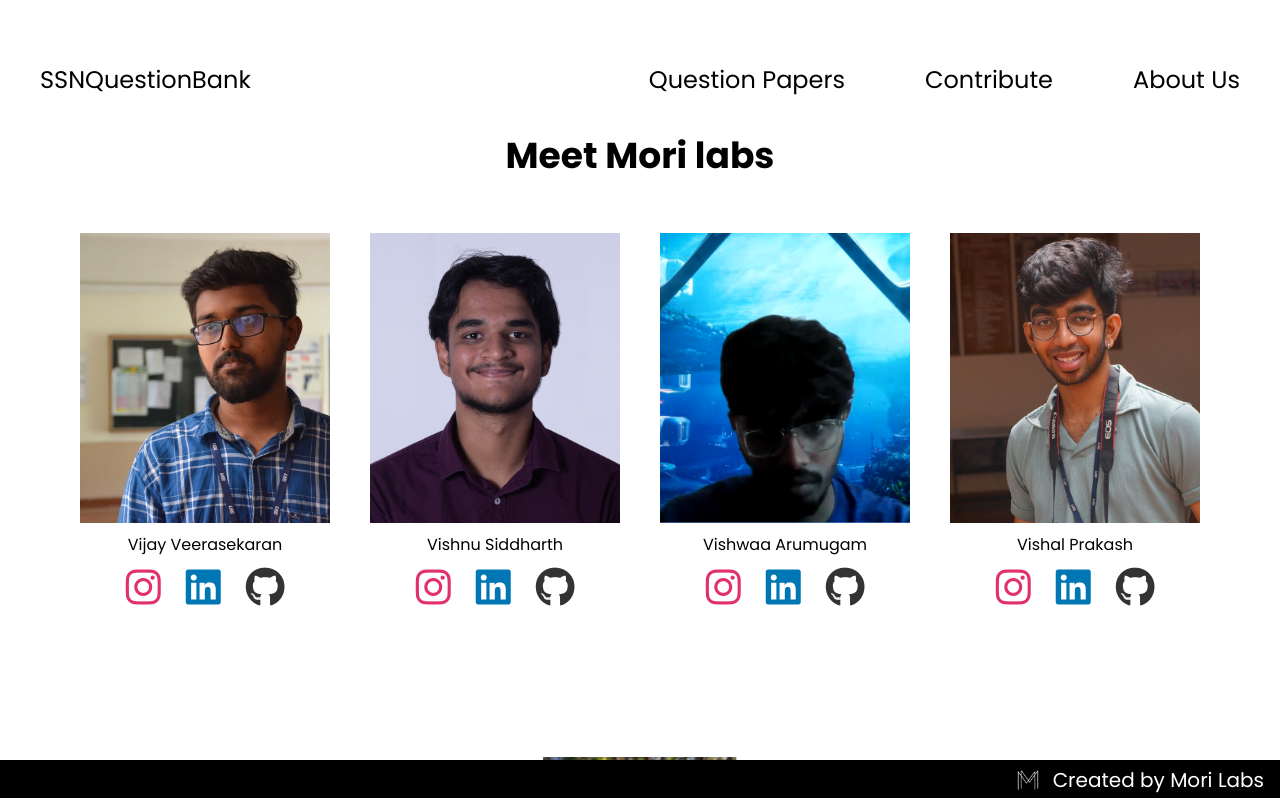
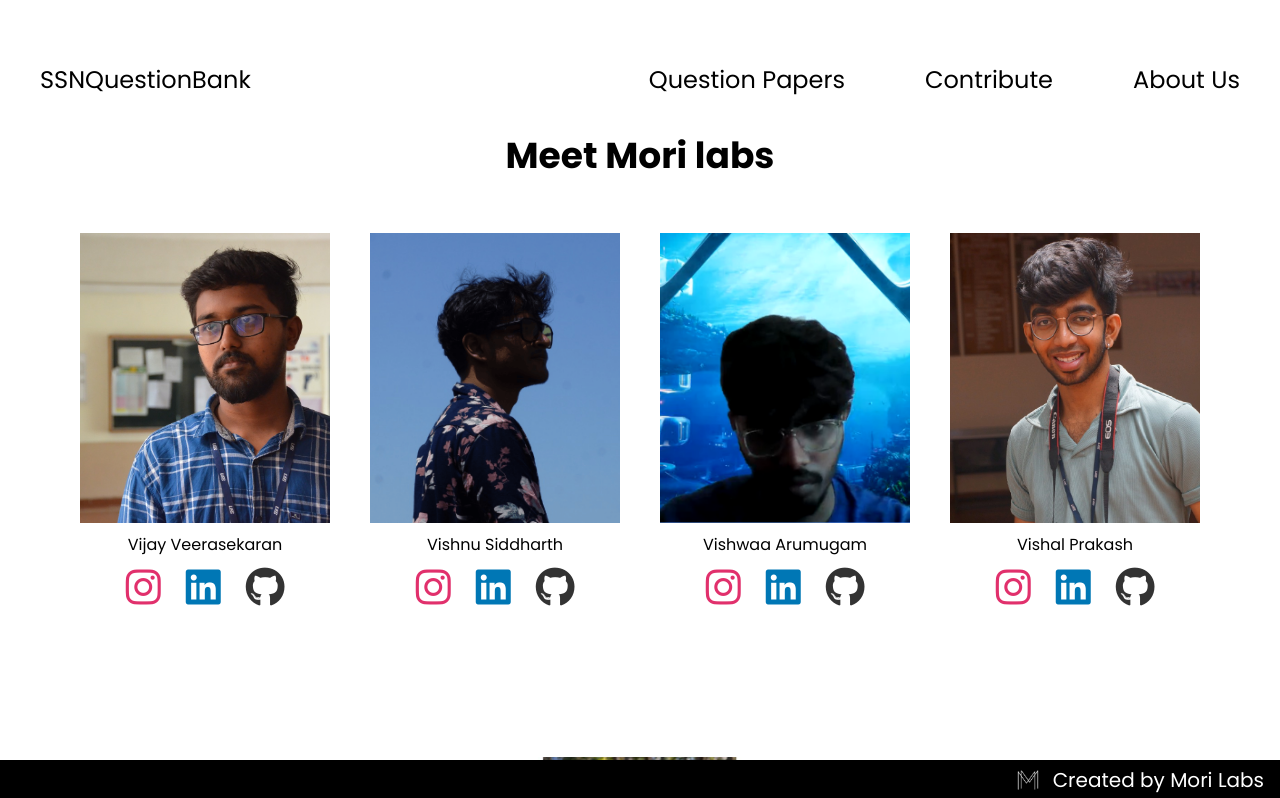
Before and after one commit to Vishwaa-Arumugam/QuestionBank-MoriLabs, a React (Vite) app in the folder frontend/: page /about-us in a window 1280 px wide. Shown: the top 798 px of the page. Built offline with nearby package versions, Linux system fonts and the light colour scheme.

Commit message:
Changing photo
/....

```diff
--- a/frontend/public/MeetTheTeam/TeamComponent.jsx
+++ b/frontend/public/MeetTheTeam/TeamComponent.jsx
@@ -5,7 +5,7 @@ export default function TeamComponent() {
         <>
             <div className="profiles">
                 <RectangleProfile name="Vijay Veerasekaran" imageLink="/src/assets/Vijay Veerasekaran.jpeg" githubLink='https://github.com/vijay2110746' linkedinLink='https://www.linkedin.com/in/vijay-veerasekaran-1819b0259/' instagramLink='https://www.instagram.com/vijay_veerasekaran/' />
-                <RectangleProfile name="Vishnu Siddharth" imageLink="/src/assets/Vishnu Siddharth.jpg" githubLink='https://github.com/HallowSiddharth' linkedinLink='https://www.linkedin.com/in/vishnusiddharth/' instagramLink='https://www.instagram.com/vishnusiddharthvr/' />
+                <RectangleProfile name="Vishnu Siddharth" imageLink="/src/assets/Vishnu Siddharth.png" githubLink='https://github.com/HallowSiddharth' linkedinLink='https://www.linkedin.com/in/vishnusiddharth/' instagramLink='https://www.instagram.com/vishnusiddharthvr/' />
                 <RectangleProfile name="Vishwaa Arumugam" imageLink='/src/assets/Vishwaa D A.png' githubLink='https://github.com/Vishwaa-Arumugam' linkedinLink='https://www.linkedin.com/in/vishwaa-arumugam/' instagramLink='' />
                 <RectangleProfile name="Vishal Prakash" imageLink="/src/assets/Vishal Prakash.jpg" githubLink='https://github.com/v1sh-afk' linkedinLink='https://www.linkedin.com/in/vishal-prakash-40728a25b/' instagramLink='https://www.instagram.com/v1sh.afk/' />
                 <RectangleProfile name="Ranjith Srikanth" imageLink='/src/assets/Ranjith S.png' githubLink='https://github.com/RanjithSrikanth' linkedinLink='https://www.linkedin.com/in/ranjith-srikanth-55a61023b/' instagramLink='https://www.instagram.com/_.ranji.20._/' /> {/* Added fifth profile */}
```
Also changed, not shown: frontend/src/assets/Vishnu Siddharth.png (added).
